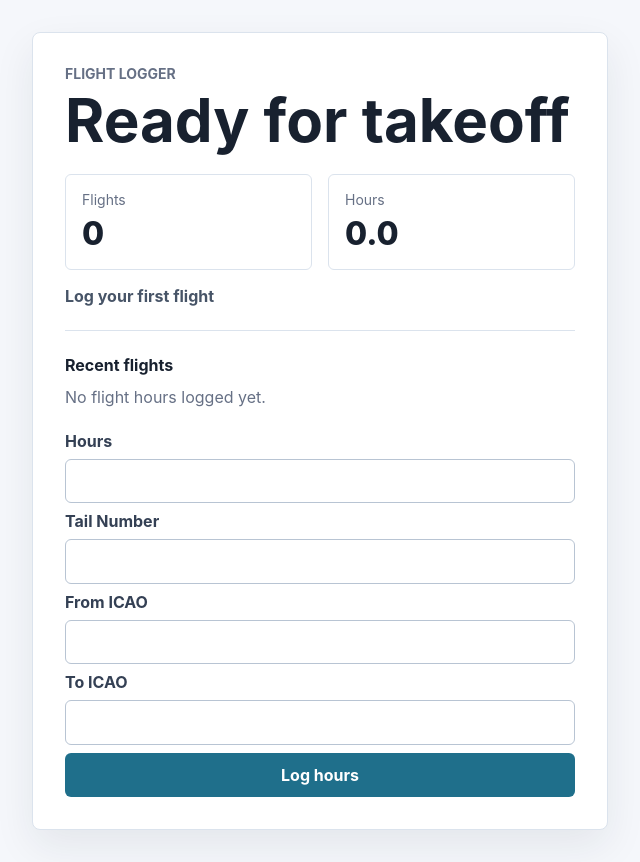
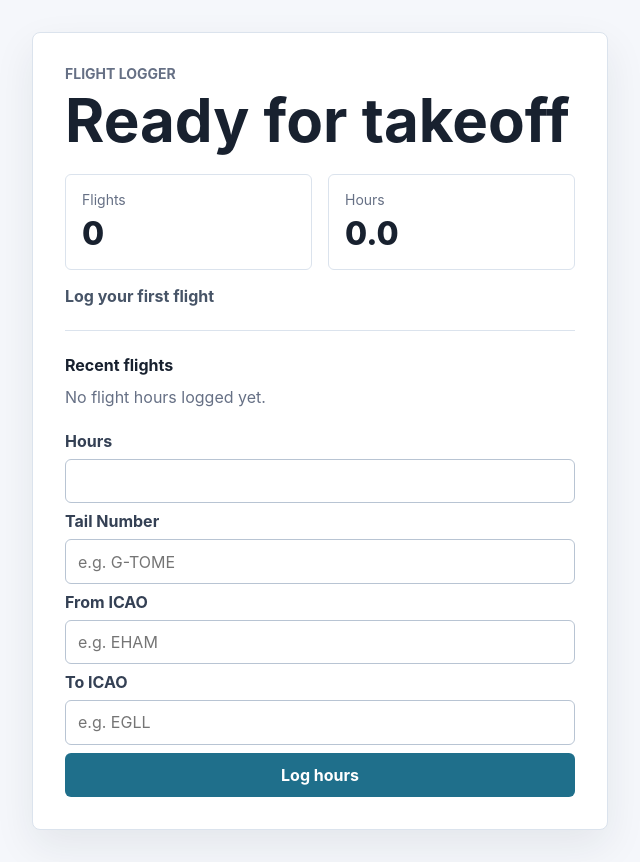
Before and after one commit to tomearly/flight-logger, a React (Vite) app: page / in a window 1280 px wide. Shown: the whole page, without its empty margins (0-640 px from the left). Built offline with nearby package versions, Linux system fonts and the light colour scheme.

Commit message:
Fixed type in flightLogApi.ts

```diff
--- a/src/components/FlightLogForm.tsx
+++ b/src/components/FlightLogForm.tsx
@@ -34,6 +34,7 @@ function FlightLogForm(props: FlightLogFormProps): React.JSX.Element {
             form.handleTailNumberChange(event.target.value);
           }}
           type="text"
+          placeholder="e.g. G-TOME"
           value={form.tailNumber}
         />
       </div>
@@ -44,6 +45,7 @@ function FlightLogForm(props: FlightLogFormProps): React.JSX.Element {
           onChange={(event) => {
             form.handleFromDestinationICAO(event.target.value);
           }}
+          placeholder="e.g. EHAM"
           type="text"
         />
       </div>
@@ -54,6 +56,7 @@ function FlightLogForm(props: FlightLogFormProps): React.JSX.Element {
           onChange={(event) => {
             form.handleToDestinationICAO(event.target.value);
           }}
+          placeholder='e.g. EGLL'
           type="text"
         />
       </div>
--- a/src/state/flightLogApi.ts
+++ b/src/state/flightLogApi.ts
@@ -16,7 +16,7 @@ function parseFlightLogEntry(value: FlightLogEntry): FlightLogEntry {
     !Number.isFinite(value.hours) ||
     typeof value.loggedAt !== "string" ||
     typeof value.tailNumber !== "string" ||
-    typeof value.fromICAO ! == "string" ||
+    typeof value.fromICAO !== "string" ||
     typeof value.toICAO !== "string"
   ) {
     throw new Error(`Expected flight log entry response. Body: ${JSON.stringify(value)}`);
```
